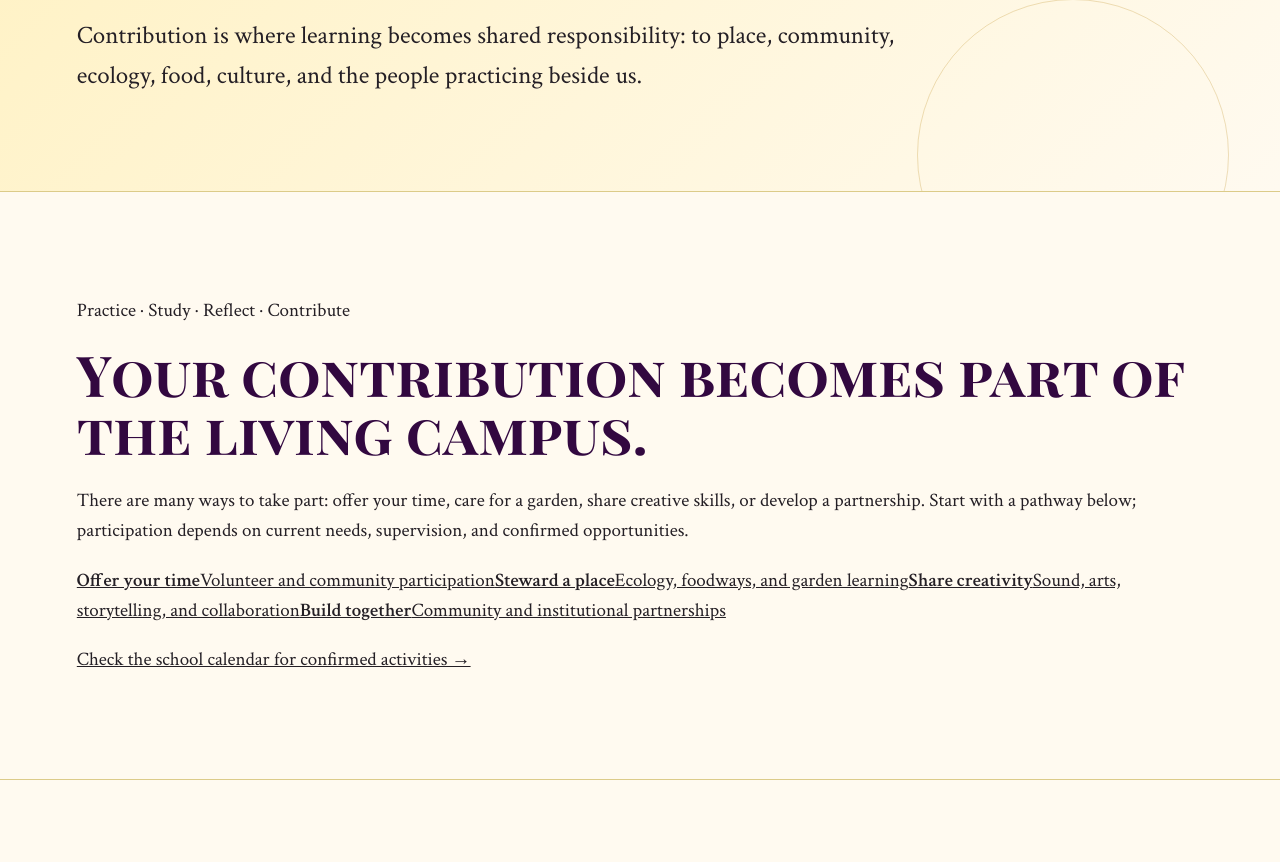
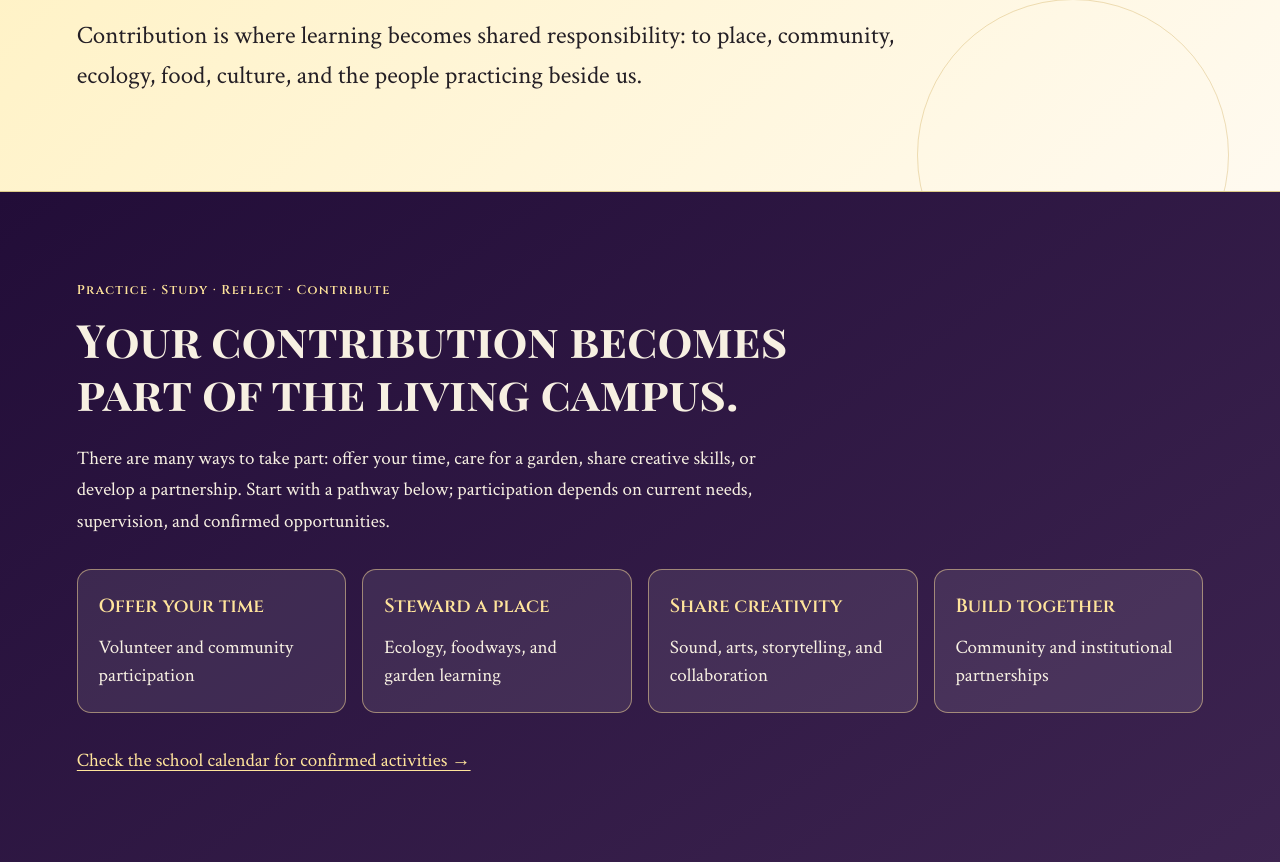
Before and after one commit to SensesYogaSchool/SensesYogaSchool-senses-yoga-school-v3.1, a plain HTML site: page serve.html in a window 1280 px wide. Shown: the part 1094-1956 px from the top of the page. Drawn offline with Linux system fonts and the light colour scheme.

Commit message:
Style four pathways for the Contribute campus gateway

```diff
--- a/living-dream.css
+++ b/living-dream.css
@@ -55,3 +55,16 @@ main .pagehero .lead,main .pagehero p{max-width:70ch}
 .living-campus-next-grid a{color:#4b285f;font-weight:700;min-height:44px;display:inline-flex;align-items:center;text-decoration:underline;text-underline-offset:4px}
 .living-campus-caveat{font-size:.95rem;margin-top:1.4rem;max-width:72ch}
 @media(max-width:760px){.living-campus-next-grid{grid-template-columns:1fr}}
+
+/* Contribution pathways — an accessible gateway to real participation */
+.living-contribute{background:linear-gradient(145deg,var(--dream-plum),#3d2450);color:var(--dream-ivory);padding:clamp(3rem,6vw,5rem) 0}
+.living-contribute .living-curriculum-kicker{font:600 .8rem/1.5 var(--dream-label);letter-spacing:.1em;color:#ffe49b}
+.living-contribute h2{font:700 clamp(1.9rem,3.6vw,3.2rem)/1.15 var(--dream-display);color:var(--dream-ivory);max-width:24ch}
+.living-contribute p{color:var(--dream-ivory);max-width:72ch;line-height:1.65}
+.living-contribute-grid{display:grid;grid-template-columns:repeat(4,minmax(0,1fr));gap:1rem;margin:2rem 0}
+.living-contribute-grid a{border:1px solid rgba(255,228,155,.5);border-radius:14px;background:rgba(255,255,255,.09);padding:1.3rem;min-height:135px;display:flex;flex-direction:column;gap:.8rem;color:var(--dream-ivory);text-decoration:none}
+.living-contribute-grid a strong{font-family:var(--dream-label);color:#ffe49b}
+.living-contribute-grid a span{line-height:1.5}
+.living-contribute a:not(.living-contribute-grid a){color:#ffe49b;text-underline-offset:4px}
+@media(max-width:950px){.living-contribute-grid{grid-template-columns:repeat(2,minmax(0,1fr))}}
+@media(max-width:540px){.living-contribute-grid{grid-template-columns:1fr}.living-contribute-grid a{min-height:110px}}
```
